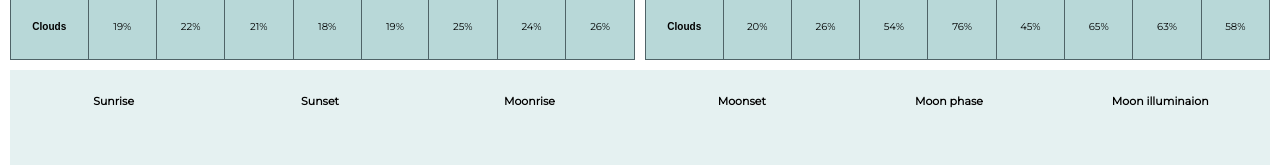
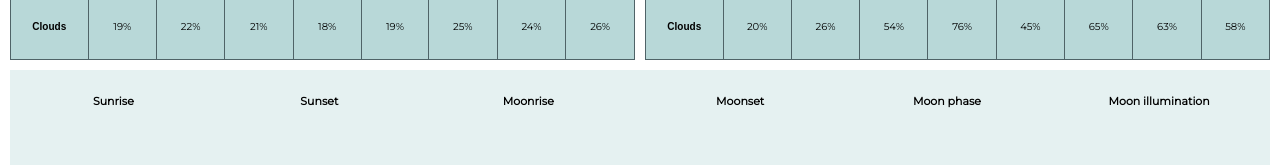
Before and after one commit to Codecademy-girls/sky-events-app, a React (Create React App) app: page / in a window 1280 px wide. Shown: the part 490-655 px from the top of the page. Built offline with nearby package versions, Linux system fonts and the light colour scheme; grey boxes are pictures that could not be loaded.

Commit message:
corrected spelling

```diff
--- a/src/containers/currentAstronomic.js
+++ b/src/containers/currentAstronomic.js
@@ -11,7 +11,7 @@ export default class CurrentAstronomic extends Component {
             <th>Moonrise</th>
             <th>Moonset</th>
             <th>Moon phase</th>
-            <th>Moon illuminaion</th>
+            <th>Moon illumination</th>
           </tr>
           <tr>
             <td>
@@ -58,8 +58,8 @@ export default class CurrentAstronomic extends Component {
               <img
                 className="moon type2"
                 src="https://img.icons8.com/dotty/80/000000/moon.png"
-                alt="Moonset"
-                title="Moonset"
+                alt="Moon illumination"
+                title="Moon illumination"
               />
             </td>
           </tr>
```
